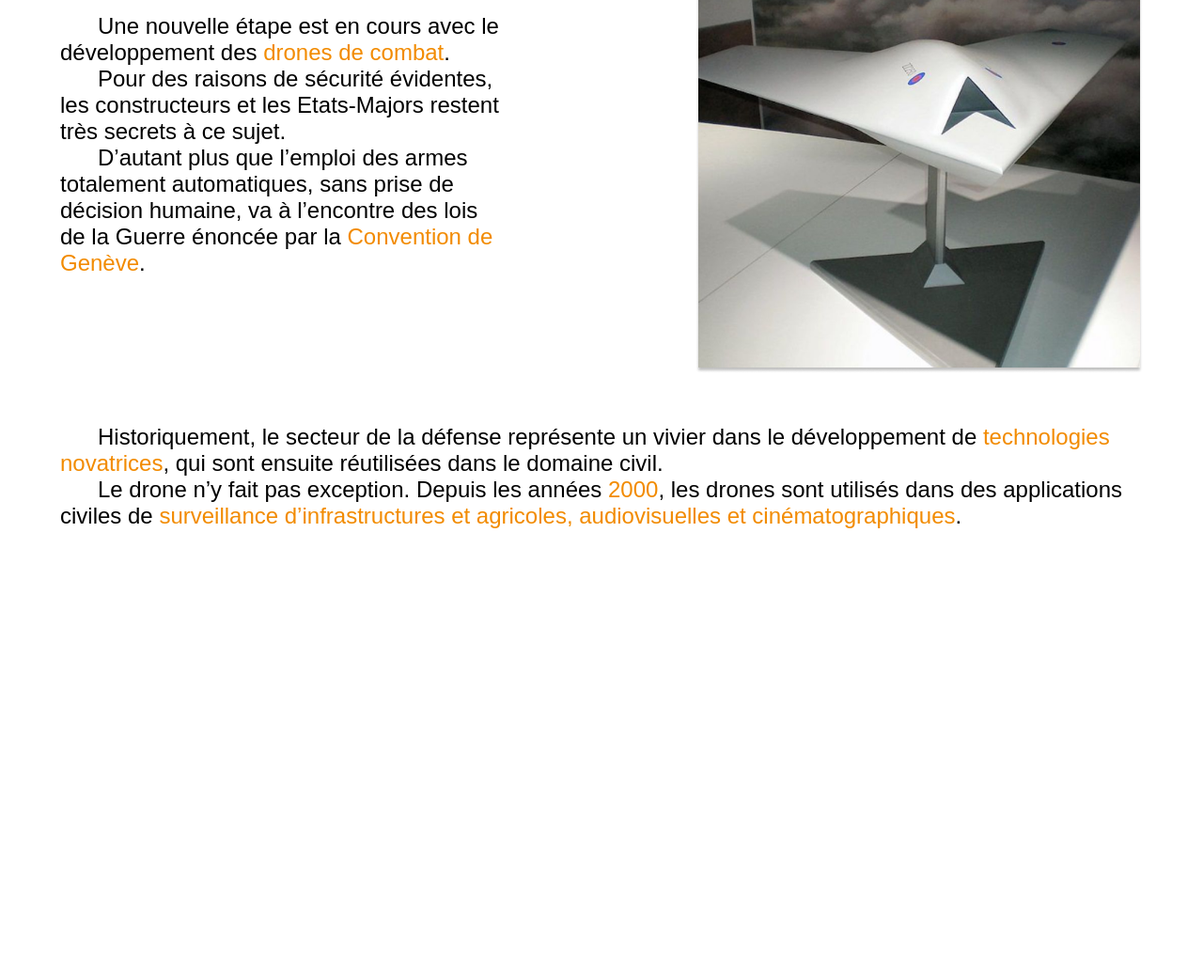
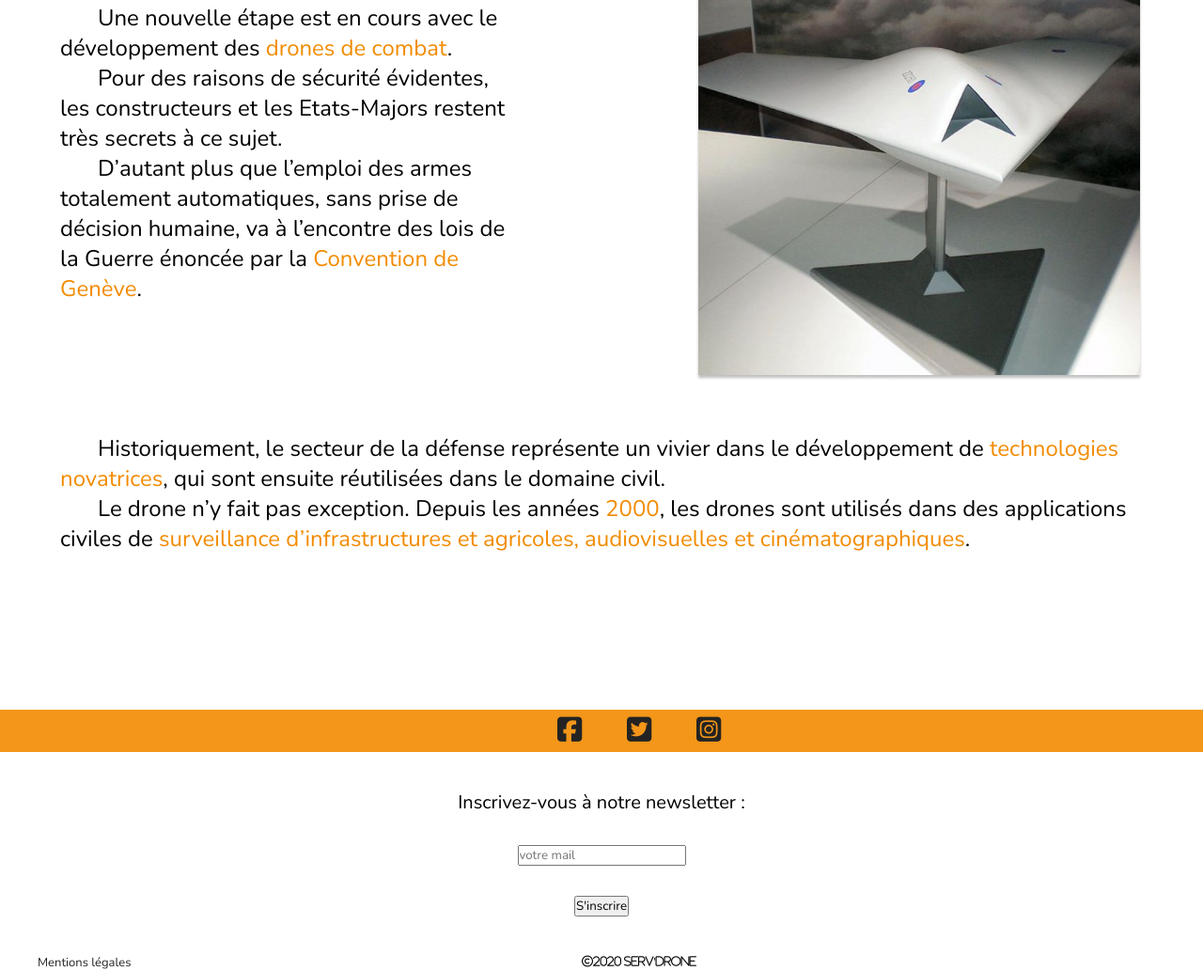
Before and after one commit to Khadija-Asa/serv-drone, a plain HTML site: page history.html in a window 1280 px wide. Shown: the part 2519-3552 px from the top of the page at 94% size. Before the commit the page ends 3136 px from the top, so only its background shows below. Drawn offline with nearby package versions, Linux system fonts and the light colour scheme.

Commit message:
add new footer and font family changed

```diff
--- a/css/contact.css
+++ b/css/contact.css
@@ -1,7 +1,9 @@
 * {
   margin: auto;
-  font-family: 'Libre Franklin';
+  font-family: 'Nunito', sans-serif;
 }
+
+@import url('https://fonts.googleapis.com/css2?family=Nunito:wght@200&display=swap');
 
 header {
 	background: center / cover no-repeat url('../images/white_quadrocopter.jpg');
--- a/css/footer.css
+++ b/css/footer.css
@@ -19,7 +19,7 @@
 .newsletter{
   padding: 10px;
   margin: 30px;
-  line-height: 40px;
+  text-align: center;
 }
 
 .copyright {
@@ -40,7 +40,6 @@
     font-size: 28px;
   }
   .copyright {
-    text-align: center;
     font-size: 11px;
   }
 }
@@ -54,6 +53,5 @@
   }
   .copyright {
     font-size: 12px;
-    text-align: center;
   }
 }
--- a/css/history.css
+++ b/css/history.css
@@ -1,10 +1,11 @@
 * {
 	box-sizing: border-box;
-	font-family: 'Libre Franklin', sans-serif;
+	font-family: 'Nunito', sans-serif;
 	margin: 0;
 	padding: 0;
 }
 
+@import url('https://fonts.googleapis.com/css2?family=Nunito:wght@200&display=swap');
 
 header {
 	background: center / cover no-repeat url('../images/drone_mountain.jpg');
--- a/css/mentions.css
+++ b/css/mentions.css
@@ -1,7 +1,8 @@
 * {
+  font-family: 'Nunito', sans-serif;
+}
 
-  font-family: 'Franklin Gothic Medium', 'Arial Narrow', Arial, sans-serif;
-}
+@import url('https://fonts.googleapis.com/css2?family=Nunito:wght@200&display=swap');
 
 header {
 	background: center / cover no-repeat url('/images/Header.png');
--- a/css/style.css
+++ b/css/style.css
@@ -1,6 +1,8 @@
 * {
-  font-family: 'Franklin Gothic';
+  font-family: 'Nunito', sans-serif;
 }
+
+@import url('https://fonts.googleapis.com/css2?family=Nunito:wght@200&display=swap');
 
 main {
   background-color: #FFF7ED;
@@ -145,6 +147,7 @@ h2 {
   .presentation img {
   width: 200%;
   padding-right: 45px;
+  padding-top: 0;
   }
   .title {
   padding-left: 55px;
--- a/css/team.css
+++ b/css/team.css
@@ -2,7 +2,10 @@
 	box-sizing: border-box;
 	margin: 0;
 	padding: 0;
+	font-family: 'Nunito', sans-serif;
 }
+
+@import url('https://fonts.googleapis.com/css2?family=Nunito:wght@200&display=swap');
 
 header {
 	background: center / cover no-repeat url('../images/service_three_ship.png');
--- a/history.html
+++ b/history.html
@@ -132,6 +132,36 @@
     <br>
     <br>
 
+    <footer class="bottom-page">
+
+  <div class="line">
+    <p class="social-media">
+      <a href="http://facebook.com/" target="_blank"><i class="fab fa-facebook-square"></i></a>
+      <a href="http://twitter.com/" target="_blank"><i class="fab fa-twitter-square"></i></a>
+      <a href="http://instagram.com/" target="_blank"><i class="fab fa-instagram-square"></i></a>
+    </p>
+  </div>
+
+  <div class="newsletter">
+    <label for="#">Inscrivez-vous à notre newsletter :</label>
+    <br>
+    <br>
+    <input type="text" placeholder="votre mail">
+    <br>
+    <br>
+    <button>S'inscrire</button>
+  </div>
+
+  <div class="line2">
+    <p class="mentions">
+      <a href="mentions.html">Mentions légales</a>
+    </p>
+    <p class="copyright">
+      <i class="far fa-copyright">2020 Serv'Drone</i>
+    </p>
+  </div>
+
+    </footer>
 
     </body>
 </html>
```
Also changed, not shown: contact.html (+30 -0 lines), index.html (+29 -0 lines), mentions.html (+29 -0 lines), team.html (+29 -0 lines).
